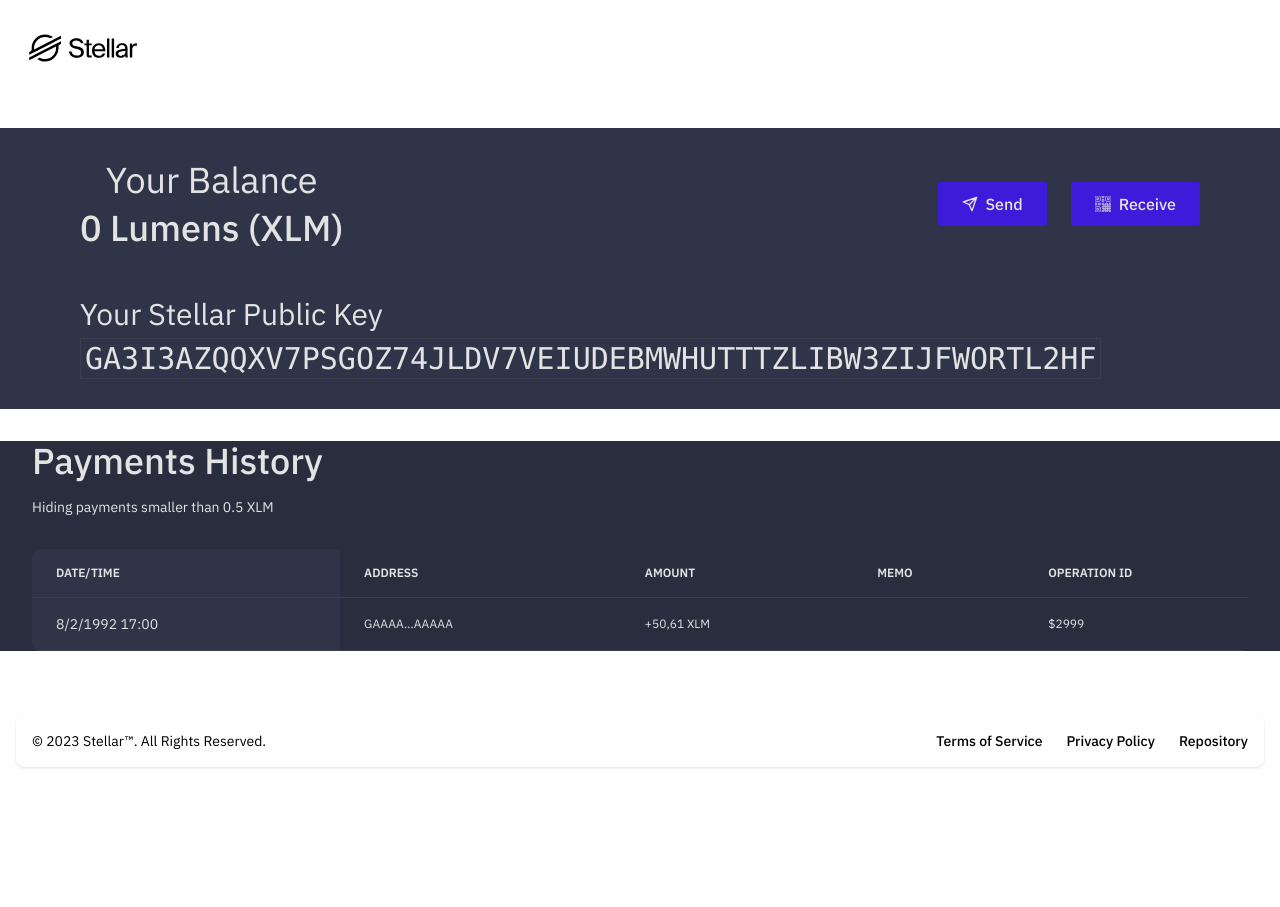
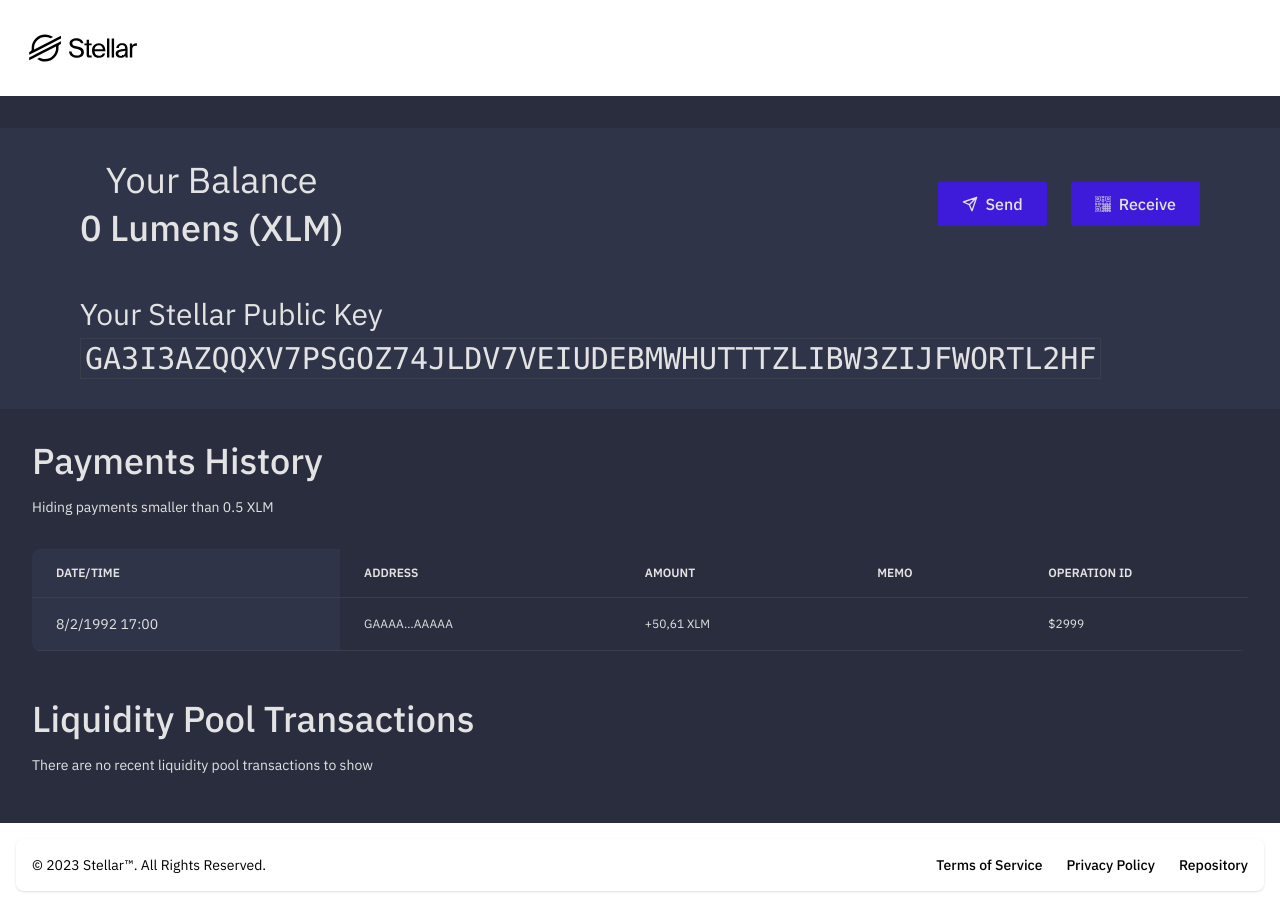
Before and after one commit to fedeesti/stellar-wallet, a React (Vite) app: page / in a window 1280 px wide. Before the commit the page ends 800 px from the top, so only its background shows below. Built offline with nearby package versions, Linux system fonts and the light colour scheme.

Commit message:
Add Transaction component

```diff
--- /dev/null
+++ b/src/components/dashboard/Transactions.tsx
@@ -0,0 +1,12 @@
+function Transactions() {
+  return (
+    <section className="bg-[#292d3e] px-8 mb-12">
+      <div className="mb-8">
+        <h3 className="mb-4 font-medium text-4xl">Liquidity Pool Transactions</h3>
+        <p className="text-sm mb-4">There are no recent liquidity pool transactions to show</p>
+      </div>
+    </section>
+  );
+}
+
+export default Transactions;
--- a/src/pages/DashboardWallet.tsx
+++ b/src/pages/DashboardWallet.tsx
@@ -1,13 +1,15 @@
 import BalanceInfo from '../components/dashboard/BalanceInfo';
 import PaymentsHistory from '../components/dashboard/PaymentsHistory';
+import Transactions from '../components/dashboard/Transactions';
 
 function DashboardWallet() {
   return (
-    <main className="text-stellar-ghostwhite" data-cy="dashboard-main-container">
+    <main className="text-stellar-ghostwhite bg-[#292d3e]" data-cy="dashboard-main-container">
       <section className="my-8 p-8 bg-[#303448]" data-cy="dashboard-balance-section-container">
         <BalanceInfo />
       </section>
       <PaymentsHistory />
+      <Transactions />
     </main>
   );
 }
```
